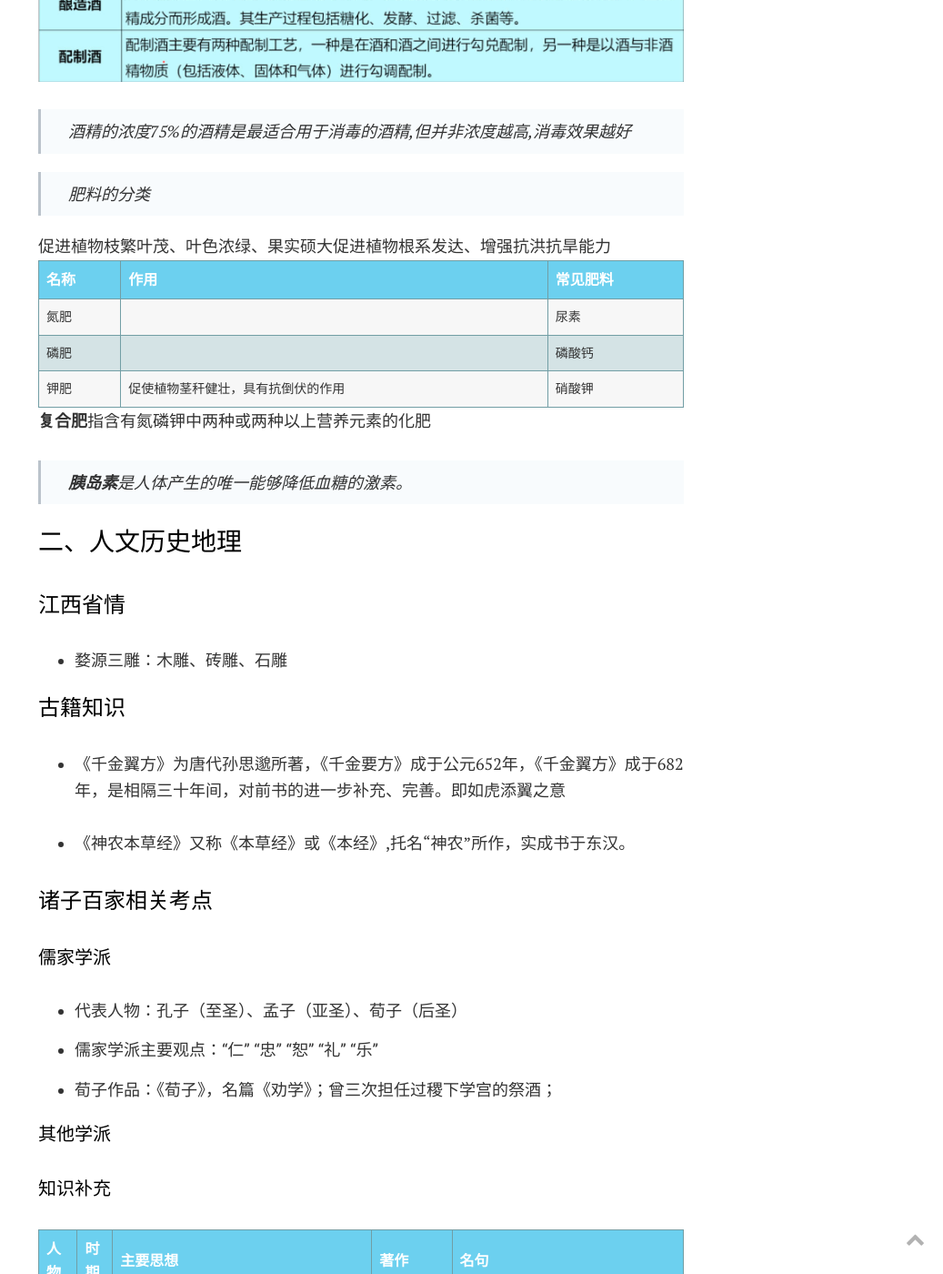
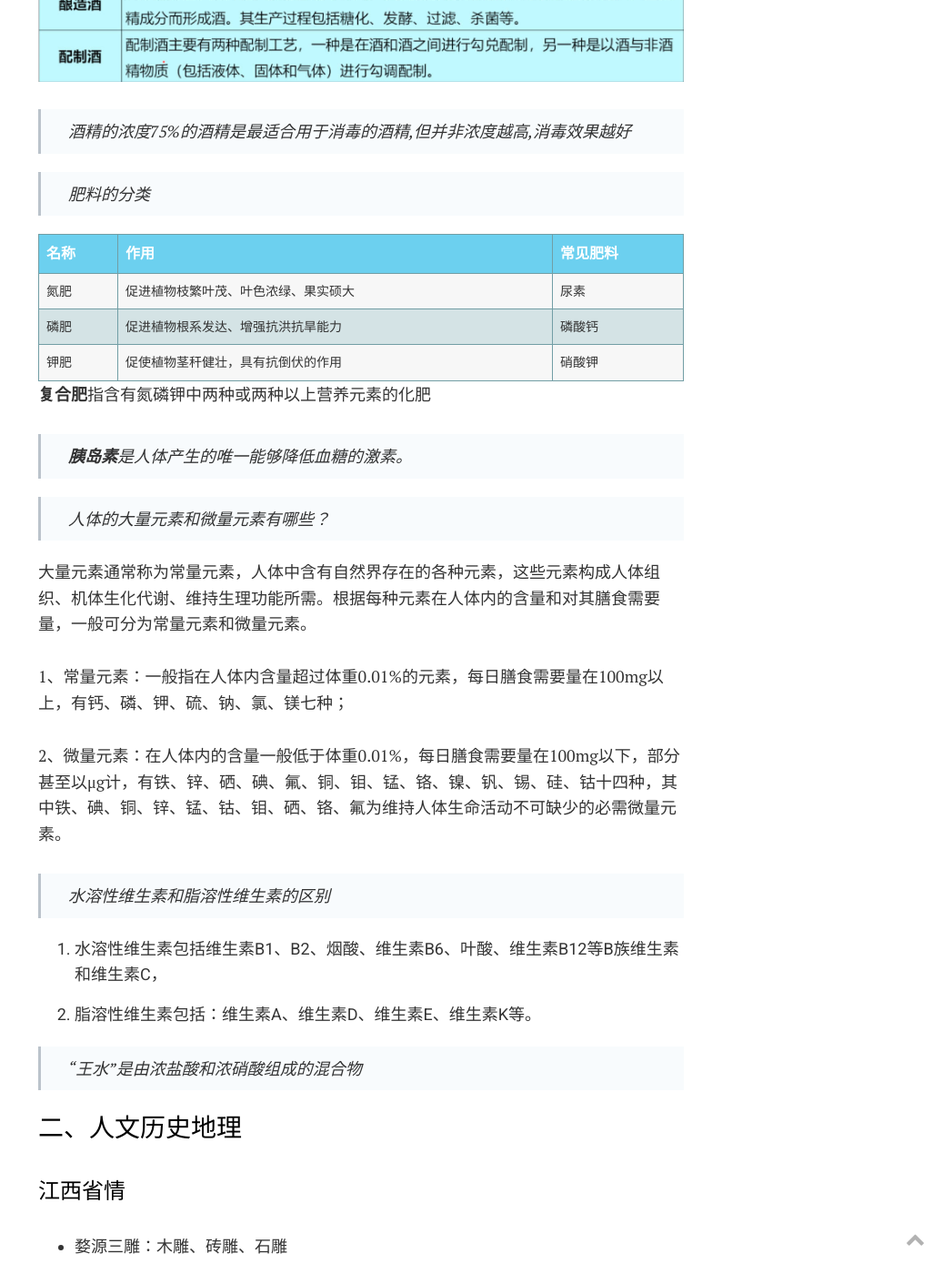
Before and after one commit to mytingbao/blog, a Jekyll site: the page built from _posts/公考积累/2023-03-28-公基积累.md, in a window 1280 px wide and 1400 px high, scrolled down 3518 px. Shown: the whole window at 91% size, without its empty margins (243-1280 px from the left). Built offline with Jekyll 4.4.1, drawn with Linux system fonts in a browser that asks for light colours; some of the changed text lies outside the part shown.

Commit message:
更新公基

```diff
--- a/_posts/公考积累/2023-03-28-公基积累.md
+++ b/_posts/公考积累/2023-03-28-公基积累.md
@@ -87,8 +87,8 @@
 
 <table>
   <tr><th>名称 </th><th>作用</th><th>常见肥料</th></tr>
-  <tr><td>氮肥</td>促进植物枝繁叶茂、叶色浓绿、果实硕大<td></td><td>尿素</td></tr>
-  <tr><td>磷肥</td>促进植物根系发达、增强抗洪抗旱能力<td></td><td>磷酸钙</td></tr>
+  <tr><td>氮肥</td><td>促进植物枝繁叶茂、叶色浓绿、果实硕大</td><td>尿素</td></tr>
+  <tr><td>磷肥</td><td>促进植物根系发达、增强抗洪抗旱能力</td><td>磷酸钙</td></tr>
   <tr><td>钾肥</td><td>促使植物茎秆健壮，具有抗倒伏的作用</td><td>硝酸钾</td></tr>
 </table>
 
@@ -96,6 +96,33 @@
 
 
 > **胰岛素**是人体产生的唯一能够降低血糖的激素。
+
+> 人体的大量元素和微量元素有哪些？
+
+大量元素通常称为常量元素，人体中含有自然界存在的各种元素，这些元素构成人体组织、机体生化代谢、维持生理功能所需。根据每种元素在人体内的含量和对其膳食需要量，一般可分为常量元素和微量元素。
+
+1、常量元素：一般指在人体内含量超过体重0.01%的元素，每日膳食需要量在100mg以上，有钙、磷、钾、硫、钠、氯、镁七种；
+
+2、微量元素：在人体内的含量一般低于体重0.01%，每日膳食需要量在100mg以下，部分甚至以μg计，有铁、锌、硒、碘、氟、铜、钼、锰、铬、镍、钒、锡、硅、钴十四种，其中铁、碘、铜、锌、锰、钴、钼、硒、铬、氟为维持人体生命活动不可缺少的必需微量元素。
+
+
+> 水溶性维生素和脂溶性维生素的区别
+
+1. 水溶性维生素包括维生素B1、B2、烟酸、维生素B6、叶酸、维生素B12等B族维生素和维生素C，
+2. 脂溶性维生素包括：维生素A、维生素D、维生素E、维生素K等。
+
+
+> “王水”是由浓盐酸和浓硝酸组成的混合物
+
+
+
+
+
+
+
+
+
+
 
 
 
@@ -256,6 +283,17 @@
 > 雪顿节
 
 雪顿节是西藏、青海、甘肃、四川、云南等省、区藏族人民的民族节日，国家级非物质文化遗产之一。“雪顿”意为酸奶宴。在藏语中，“雪”是酸奶子的意思，“顿”是“吃”“宴”的意思。
+
+
+### 中国戏剧专题
+
+* 1、京剧。我国的国剧，代表人物当是梅兰芳、程砚秋、马连良等大师。京剧代表做有《贵妃醉酒》、《窦娥冤》等等。
+* 2、豫剧。又称“河南梆子”。代表人物有常香玉、陈素珍、崔兰田、马金凤、阎立品等大师。豫剧代表剧目有《穆桂英挂帅》、《红娘》、《花打朝》、《对花枪》和现代戏《朝阳沟》等。
+* 3、评剧。又称“唐山落子”。代表人物又白玉霜、喜彩莲、爱莲君等大师。代表剧目有《刘巧儿》、《花为媒》、《杨三姐告状》、《秦香莲》等。
+* 4、越剧。流行于浙江一带的地方剧种。代表人物有袁雪芬、尹桂芳、范瑞娟、傅全香、徐玉兰等大师。越剧代表剧目有《祥林嫂》、《梁山伯与祝英台》、《红楼梦》、《五女拜寿》、《西厢记》等。
+* 5、黄梅戏。起源于安徽的戏曲剧种，又称“黄梅调”。代表人物又严凤英、王少舫、吴琼、马兰等老师。黄梅戏代表剧目有《天仙配》、《牛郎织女》、《女驸马》等。
+
+
 
 
 
```
